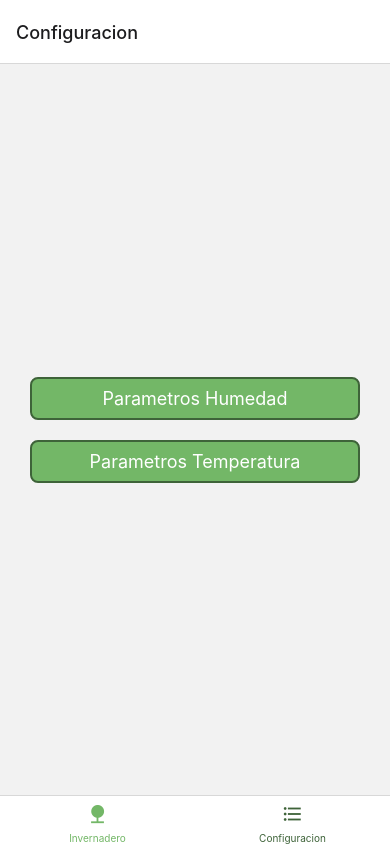
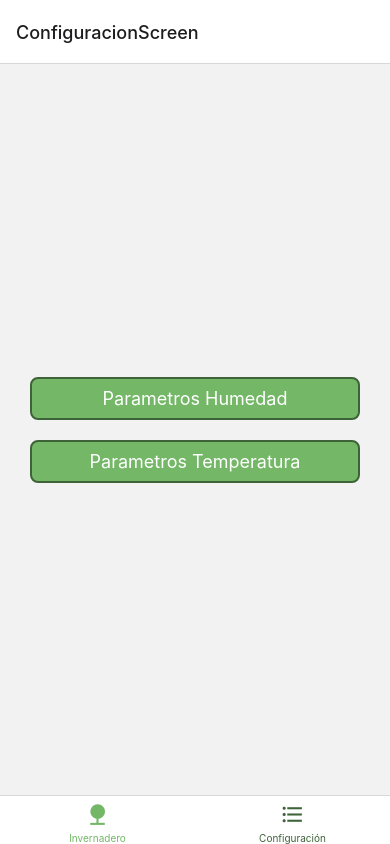
Before and after one commit to Erik-Texher/ProyectoFinal, a React Native app in the folder invernatron/: screen /Configuracion in a window 390 px wide. Built offline with nearby package versions, Linux system fonts and the light colour scheme.

Commit message:
Navegación
Se solucionaron errores de navegación y aparte se le agrego navegación stack en la pagina de configuración en los botones de manejo de parámetros.

```diff
--- a/invernatron/App.js
+++ b/invernatron/App.js
@@ -1,9 +1,9 @@
 import React from "react";
+import NavigationTab from "./navigations/NavigationTab";
 
-import Navigation from "./navigations/Navigation";
 
 export default function App() {
   return (
-    <Navigation/>
+    <NavigationTab/>
   );
 }
--- a/invernatron/navigations/Navigation.js
+++ /dev/null
@@ -1,58 +0,0 @@
-import React from 'react'
-import { NavigationContainer } from '@react-navigation/native'
-import { createBottomTabNavigator } from '@react-navigation/bottom-tabs'
-
-import Invernadero from '../screens/Invernadero'
-import Configuracion from '../screens/Configuracion'
-import { Icon } from '@rneui/base'
-
-
-
-const Tab = createBottomTabNavigator()
-
-export default function Navigation() {
-    const screenOptions = (route, color) => {
-        let iconName
-        switch (route.name) {
-            case "Invernadero":
-                iconName = "nature"
-                break;
-            case "Configuracion":
-                iconName = "format-list-bulleted"
-                break;
-            default:
-                break;
-        }
-        return(
-            <Icon
-            type="material-comunity"
-            name={iconName}
-            size={22}
-            color={color}
-            />
-        )
-    }
-    return (
-        <NavigationContainer>
-            <Tab.Navigator
-            initialRouteName='Invernadero'
-            tabBarOptions={{
-                inactiveTintColor:"#73b767",
-                activeTintColor:"#3e6339"
-            }}
-            screenOptions={({ route }) =>({
-                tabBarIcon: ({color}) => screenOptions(route, color)
-            })}
-            >
-                <Tab.Screen
-                    name="Invernadero"
-                    component={Invernadero}
-                />
-                <Tab.Screen
-                    name="Configuracion"
-                    component={Configuracion}
-                />
-            </Tab.Navigator>
-        </NavigationContainer>
-    )
-}
--- /dev/null
+++ b/invernatron/navigations/NavigationTab.js
@@ -0,0 +1,118 @@
+import React from 'react'
+import { NavigationContainer } from '@react-navigation/native'
+import { createBottomTabNavigator } from '@react-navigation/bottom-tabs'
+import { createNativeStackNavigator } from '@react-navigation/native-stack';
+
+
+import Invernadero from '../screens/Invernadero'
+import Configuracion from '../screens/Configuracion'
+import { Icon } from '@rneui/base'
+import Humedad from '../screens/Parametros/Humedad';
+import Temperatura from '../screens/Parametros/Temperatura';
+
+
+
+const Tab = createBottomTabNavigator()
+const ConfStack = createNativeStackNavigator();
+
+function NavigationStackC() {
+    return(
+        <ConfStack.Navigator
+        initialRouteName='ConfiguracionScreen'
+        >
+            <ConfStack.Screen
+            name='ConfiguracionScreen'
+            component={Configuracion}
+            />
+            <ConfStack.Screen
+            name='HumedadScreen'
+            component={Humedad}
+            />
+            <ConfStack.Screen
+            name='TemperaturaScreen'
+            component={Temperatura}
+            />
+        </ConfStack.Navigator>
+    )
+}
+
+export default function NavigationTab() {
+    // const screenOptions = (route, color) => {
+    //     let iconName
+    //     switch (route.name) {
+    //         case "Invernadero":
+    //             iconName = "nature"
+    //             break;
+    //         case "Configuracion":
+    //             iconName = "format-list-bulleted"
+    //             break;
+    //         default:
+    //             break;
+    //     }
+    //     return(
+    //         <Icon
+    //         type="material-comunity"
+    //         name={iconName}
+    //         size={22}
+    //         color={color}
+    //         />
+    //     )
+    // }
+    return (
+        <NavigationContainer>
+            <Tab.Navigator
+                initialRouteName='Invernadero'
+                screenOptions={{
+                    tabBarActiveTintColor: "#3e6339",
+                    tabBarInactiveTintColor: "#73b767"
+
+                }}
+            >
+                <Tab.Screen
+                    name='Invernadero'
+                    component={Invernadero}
+                    options={{
+                        tabBarLabel: 'Invernadero',
+                        tabBarIcon: ({ color, size }) => (
+                            <Icon type="material-comunity" name="nature" color={color} size={size} />
+                        ),
+
+                    }}
+                />
+                <Tab.Screen
+                    name='Configuracion'
+                    component={NavigationStackC}
+                    options={{
+                        tabBarLabel: 'Configuración',
+                        tabBarIcon: ({ color, size }) => (
+                            <Icon type="material-comunity" name="format-list-bulleted" color={color} size={size} />
+                        ),
+                        headerShown:false
+                    }}
+                />
+
+            </Tab.Navigator>
+        </NavigationContainer>
+        // <NavigationContainer>
+        //     <Tab.Navigator
+        //     initialRouteName='Invernadero'
+        //     tabBarOptions={{
+        //         inactiveTintColor:"#73b767",
+        //         activeTintColor:"#3e6339"
+        //     }}
+        //     screenOptions={({ route }) =>({
+        //         tabBarIcon: ({color}) => screenOptions(route, color)
+        //     })}
+        //     >
+        //         <Tab.Screen
+        //             name="Invernadero"
+        //             component={Invernadero}
+        //         />
+        //         <Tab.Screen
+        //             name="Configuracion"
+        //             component={Configuracion}
+        //         />
+        //     </Tab.Navigator>
+        // </NavigationContainer>
+    );
+}
--- a/invernatron/screens/Configuracion.js
+++ b/invernatron/screens/Configuracion.js
@@ -3,10 +3,14 @@ import React, { Component } from 'react'
 import { Button } from '@rneui/base'
 import { useNavigation } from '@react-navigation/native'
 
+
+
+
 export default function Configuracion() {
-  const navigation=useNavigation()
+  const navigation = useNavigation()
 
   return (
+
     <ScrollView
       centerContent
       style={styles.viewBody}
@@ -14,13 +18,13 @@ export default function Configuracion() {
       <Button
         buttonStyle={styles.button}
         title={"Parametros Humedad"}
-      onPress={()=>console.log("click!")}
+        onPress={()=> navigation.navigate("HumedadScreen")}
       />
 
       <Button
         buttonStyle={styles.button}
         title={"Parametros Temperatura"}
-      onPress={()=>console.log("click!")}
+        onPress={()=> navigation.navigate("TemperaturaScreen")}
       />
 
     </ScrollView>
@@ -31,8 +35,8 @@ const styles = StyleSheet.create({
   viewBody: {
     marginHorizontal: 30
   },
-  button:{
-    backgroundColor:"#73b767",
+  button: {
+    backgroundColor: "#73b767",
     borderColor: "#3e6339",
     borderWidth: 2,
     borderRadius: 8,
--- a/invernatron/screens/Invernadero.js
+++ b/invernatron/screens/Invernadero.js
@@ -1,6 +1,13 @@
 import { StyleSheet, Text, ScrollView, Image } from 'react-native'
 import React from 'react'
+import { VStack, Center, NativeBaseProvider } from "native-base";
 
+function StackOk() {
+  return <VStack space={9} alignItems="center">
+      <Center w="64" h="40" bg="#73b767" rounded="md" shadow={3}    />
+      <Center w="64" h="40" bg="#73b767" rounded="md" shadow={3} />
+    </VStack>;
+}
 
 export default function Invernadero() {
   return (
@@ -16,10 +23,19 @@ export default function Invernadero() {
 
       <Text style={styles.title}>INVERNATRON CUIDA TU HUERTO!</Text>
 
+      <NativeBaseProvider>
+            <Center flex={1} px="3">
+                <StackOk />
+            </Center>
+          </NativeBaseProvider>
+
 
     </ScrollView>
+
   )
+
 }
+
 
 const styles = StyleSheet.create({
   viewBody: {
@@ -28,8 +44,7 @@ const styles = StyleSheet.create({
   image: {
     height: 300,
     width: "100%",
-    marginBottom: 10,
-    textAlign: "center"
+    marginBottom: 10
   },
   title:{
     fontWeight:"bold",
```
Lines whose indentation alone changed are shown as unchanged.
